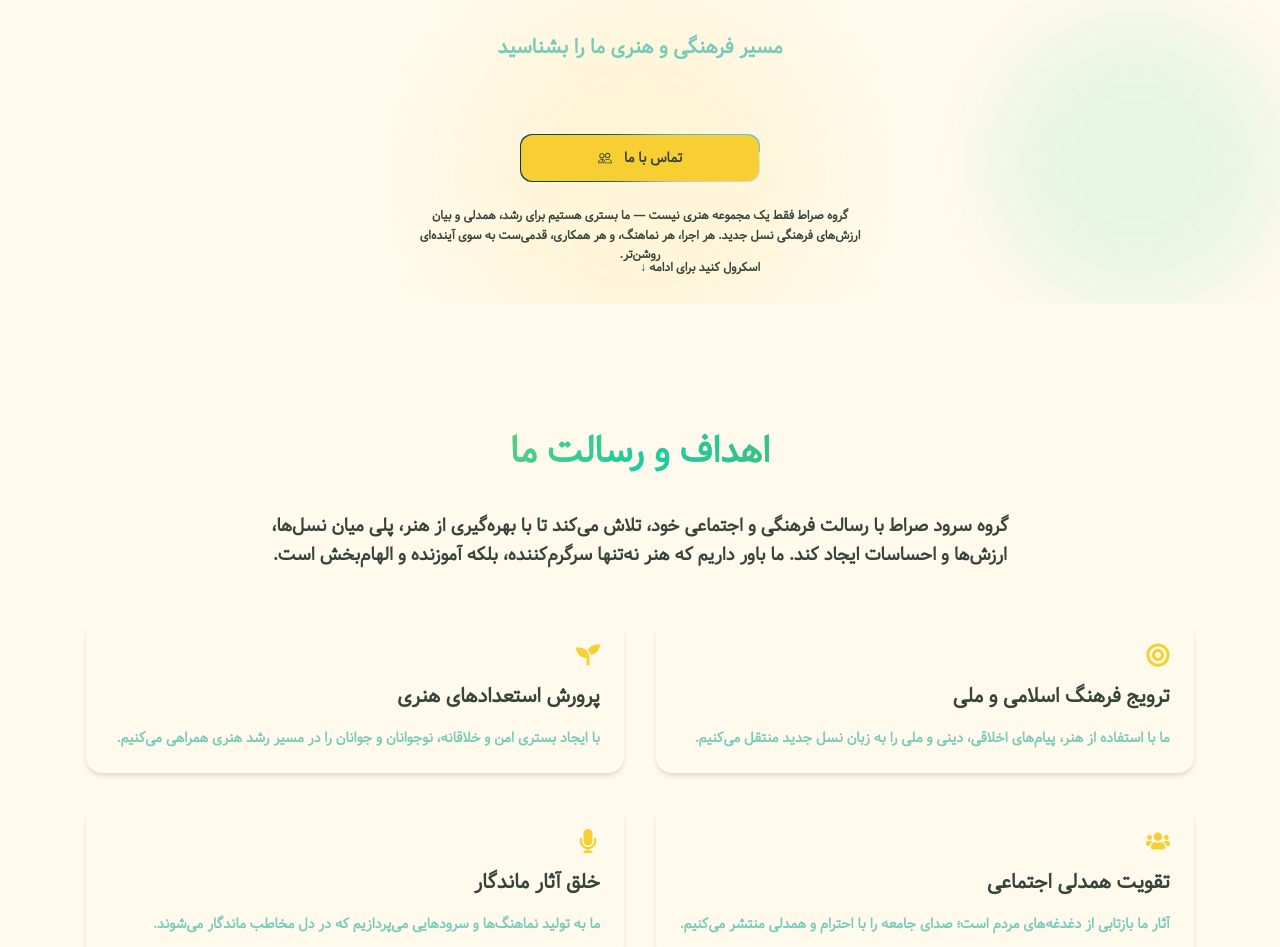
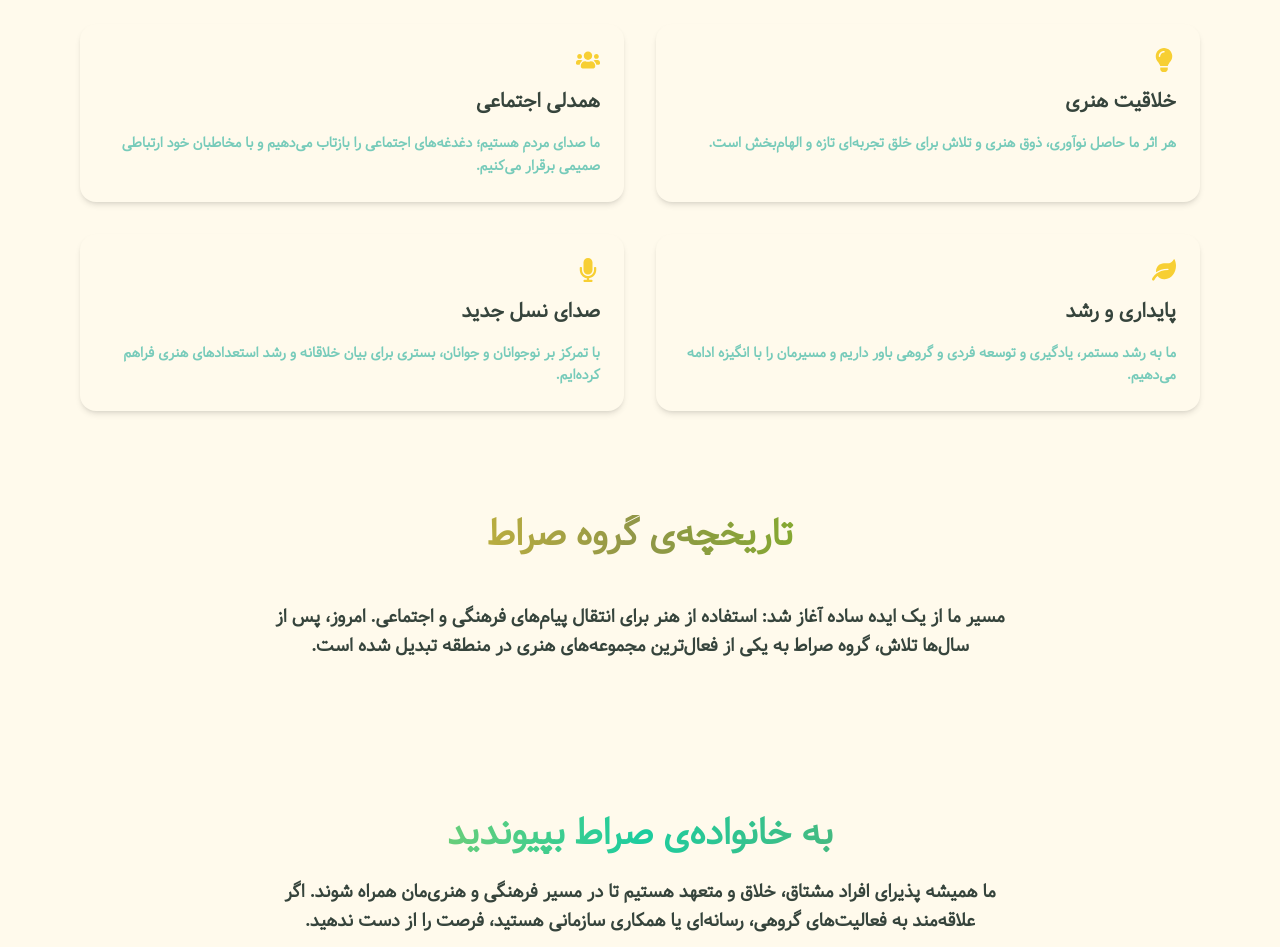
Before and after one commit to Mobin-Heydari/Sarat, a Next.js app in the folder frontend/: page /about-us in a window 1280 px wide. Shown: the part 200-1147 px from the top of the page. Built offline with nearby package versions, Linux system fonts and the light colour scheme.

Commit message:
The About-Us page is optimized.

```diff
--- a/frontend/src/app/about-us/page.tsx
+++ b/frontend/src/app/about-us/page.tsx
@@ -1,10 +1,6 @@
 import { Metadata } from 'next';
-import { BsPeople } from 'react-icons/bs';
 
 
-
-import HeroSection from '@/components/HeroSection';
-import AboutMission from '@/components/about/AboutMission';
 import AboutHistory from '@/components/about/AboutHistory';
 import AboutValues from '@/components/about/AboutValues';
 import AboutJoinUs from '@/components/about/AboutJoinUs';
@@ -58,18 +54,7 @@ export const metadata: Metadata = {
 
 export default function AboutUs() {
   return (
-    <main className="flex flex-col gap-16">
-      <HeroSection
-        title="درباره‌ی گروه صراط"
-        mainText="با ما بیشتر آشنا شوید"
-        subText="مسیر فرهنگی و هنری ما را بشناسید"
-        buttonTitle="تماس با ما"
-        buttonIcon={<BsPeople />}
-        buttonPosition="right"
-        buttonUrl="/contact"
-      />
-
-      <AboutMission />
+    <main className="flex flex-col gap-10 mt-28">
       <AboutValues />
       <AboutHistory />
       <AboutJoinUs />
--- a/frontend/src/components/about/AboutJoinUs.tsx
+++ b/frontend/src/components/about/AboutJoinUs.tsx
@@ -28,7 +28,7 @@ export default function AboutJoinUs() {
       initial="hidden"
       whileInView="visible"
       viewport={{ once: true, amount: 0.3 }}
-      className="max-w-6xl mx-auto py-16 px-4 text-center"
+      className="max-w-6xl mx-auto px-4 text-center"
     >
       {/* Title */}
       <motion.h2
@@ -47,7 +47,7 @@ export default function AboutJoinUs() {
         transition={{ delay: 0.2, duration: 0.6 }}
         className="text-lg text-main-text-light dark:text-main-text-dark leading-relaxed max-w-3xl mx-auto mb-10"
       >
-        ما همیشه به دنبال افراد مشتاق، خلاق و متعهد هستیم تا در مسیر فرهنگی و هنری‌مان همراه شوند. اگر علاقه‌مند به فعالیت‌های گروهی، رسانه‌ای یا همکاری سازمانی هستید، فرصت را از دست ندهید.
+        ما همیشه پذیرای افراد مشتاق، خلاق و متعهد هستیم تا در مسیر فرهنگی و هنری‌مان همراه شوند. اگر علاقه‌مند به فعالیت‌های گروهی، رسانه‌ای یا همکاری سازمانی هستید، فرصت را از دست ندهید.
       </motion.p>
 
       {/* Roles */}
--- a/frontend/src/components/about/AboutMission.tsx
+++ /dev/null
@@ -1,78 +0,0 @@
-'use client';
-
-import { motion } from 'framer-motion';
-import { FaBullseye, FaSeedling, FaUsers, FaMicrophone } from 'react-icons/fa';
-
-const missionPoints = [
-  {
-    icon: <FaBullseye size={24} />,
-    title: 'ترویج فرهنگ اسلامی و ملی',
-    description: 'ما با استفاده از هنر، پیام‌های اخلاقی، دینی و ملی را به زبان نسل جدید منتقل می‌کنیم.',
-  },
-  {
-    icon: <FaSeedling size={24} />,
-    title: 'پرورش استعدادهای هنری',
-    description: 'با ایجاد بستری امن و خلاقانه، نوجوانان و جوانان را در مسیر رشد هنری همراهی می‌کنیم.',
-  },
-  {
-    icon: <FaUsers size={24} />,
-    title: 'تقویت همدلی اجتماعی',
-    description: 'آثار ما بازتابی از دغدغه‌های مردم است؛ صدای جامعه را با احترام و همدلی منتشر می‌کنیم.',
-  },
-  {
-    icon: <FaMicrophone size={24} />,
-    title: 'خلق آثار ماندگار',
-    description: 'ما به تولید نماهنگ‌ها و سرودهایی می‌پردازیم که در دل مخاطب ماندگار می‌شوند.',
-  },
-];
-
-export default function AboutMission() {
-  return (
-    <motion.section
-      initial="hidden"
-      whileInView="visible"
-      viewport={{ once: true, amount: 0.3 }}
-      className="max-w-6xl mx-auto py-16 px-4"
-    >
-      {/* Title */}
-      <motion.h2
-        initial={{ opacity: 0, y: 10 }}
-        animate={{ opacity: 1, y: 0 }}
-        transition={{ duration: 0.6 }}
-        className="text-4xl font-bold text-center mb-10 bg-clip-text text-transparent bg-gradient-to-r from-primary-light via-success-light to-selected-light dark:from-primary-dark dark:via-success-dark dark:to-selected-dark"
-      >
-        اهداف و رسالت ما
-      </motion.h2>
-
-      {/* Intro Paragraph */}
-      <motion.p
-        initial={{ opacity: 0 }}
-        animate={{ opacity: 1 }}
-        transition={{ delay: 0.2, duration: 0.6 }}
-        className="text-lg text-main-text-light dark:text-main-text-dark leading-relaxed text-center max-w-3xl mx-auto mb-12"
-      >
-        گروه سرود صراط با رسالت فرهنگی و اجتماعی خود، تلاش می‌کند تا با بهره‌گیری از هنر، پلی میان نسل‌ها، ارزش‌ها و احساسات ایجاد کند. ما باور داریم که هنر نه‌تنها سرگرم‌کننده، بلکه آموزنده و الهام‌بخش است.
-      </motion.p>
-
-      {/* Mission Points */}
-      <div className="grid grid-cols-1 sm:grid-cols-2 lg:grid-cols-2 gap-8">
-        {missionPoints.map((point, i) => (
-          <motion.div
-            key={point.title}
-            initial={{ opacity: 0, y: 30 }}
-            whileInView={{ opacity: 1, y: 0 }}
-            viewport={{ once: true }}
-            transition={{ duration: 0.6, delay: i * 0.2 }}
-            className="bg-base-light dark:bg-base-dark p-6 rounded-2xl shadow-md hover:shadow-xl transition-all duration-300 flex flex-col gap-4"
-          >
-            <div className="text-primary-light dark:text-primary-dark">{point.icon}</div>
-            <h3 className="text-xl font-bold text-main-text-light dark:text-main-text-dark">{point.title}</h3>
-            <p className="text-sm text-highlight-text-light dark:text-highlight-text-dark leading-relaxed">
-              {point.description}
-            </p>
-          </motion.div>
-        ))}
-      </div>
-    </motion.section>
-  );
-}
--- a/frontend/src/components/about/AboutValues.tsx
+++ b/frontend/src/components/about/AboutValues.tsx
@@ -4,12 +4,6 @@ import { easeInOut, motion } from 'framer-motion';
 import { FaHeart, FaLightbulb, FaUsers, FaHandshake, FaLeaf, FaMicrophone } from 'react-icons/fa';
 
 const values = [
-  {
-    title: 'تعهد فرهنگی',
-    icon: <FaHeart size={24} />,
-    description:
-      'ما به اصول اسلامی، هویت ملی و اخلاق اجتماعی پایبندیم و تلاش می‌کنیم پیام‌های فرهنگی را با صداقت منتقل کنیم.',
-  },
   {
     title: 'خلاقیت هنری',
     icon: <FaLightbulb size={24} />,
@@ -21,12 +15,6 @@ const values = [
     icon: <FaUsers size={24} />,
     description:
       'ما صدای مردم هستیم؛ دغدغه‌های اجتماعی را بازتاب می‌دهیم و با مخاطبان خود ارتباطی صمیمی برقرار می‌کنیم.',
-  },
-  {
-    title: 'صداقت در همکاری',
-    icon: <FaHandshake size={24} />,
-    description:
-      'در تعامل با نهادها، خانواده‌ها و مخاطبان، صداقت و شفافیت را اصل قرار داده‌ایم.',
   },
   {
     title: 'پایداری و رشد',
@@ -63,7 +51,7 @@ export default function AboutValues() {
       initial="hidden"
       whileInView="visible"
       viewport={{ once: true, amount: 0.3 }}
-      className="max-w-6xl mx-auto py-16 px-4"
+      className="max-w-6xl mx-auto px-4"
     >
       <motion.h2
         initial={{ opacity: 0, y: 10 }}
@@ -74,7 +62,7 @@ export default function AboutValues() {
         ارزش‌های ما
       </motion.h2>
 
-      <div className="grid grid-cols-1 sm:grid-cols-2 lg:grid-cols-3 gap-8">
+      <div className="grid grid-cols-1 md:grid-cols-2 gap-8">
         {values.map((value, i) => (
           <motion.div
             key={value.title}
```
